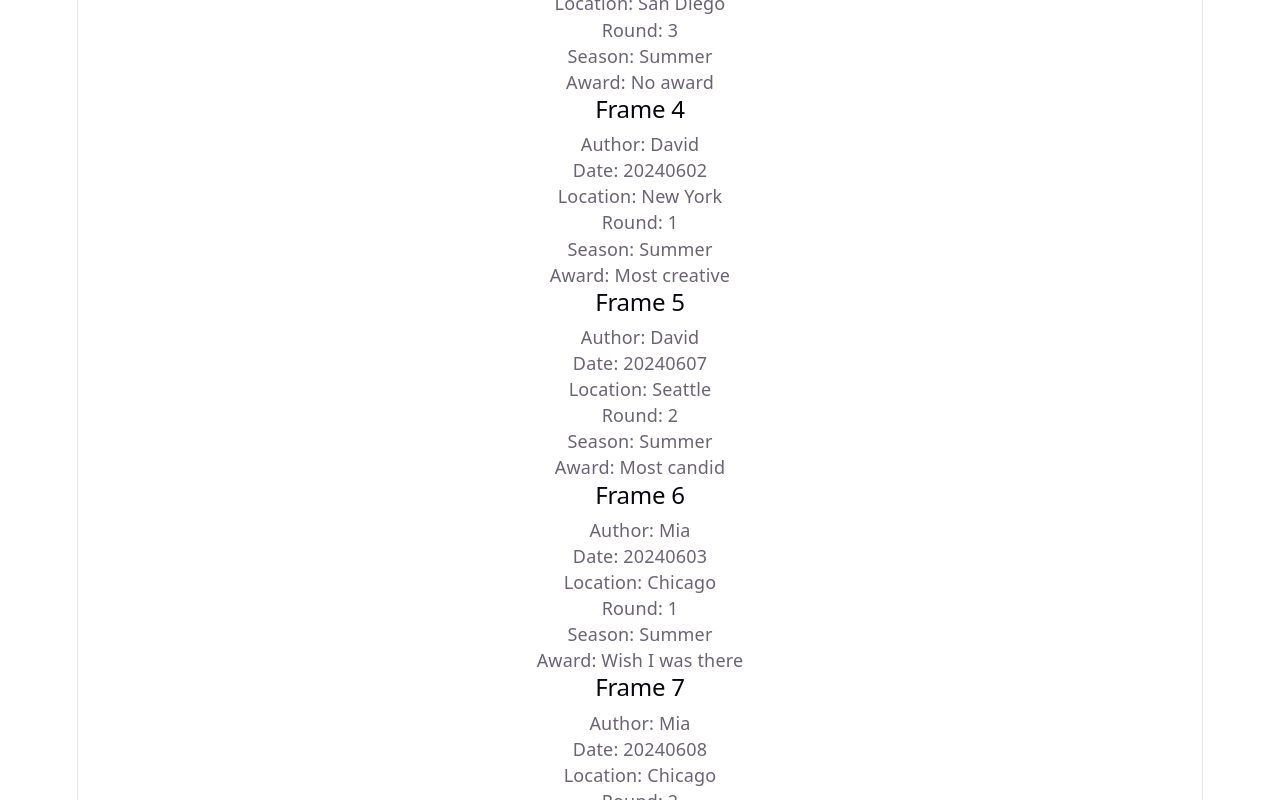
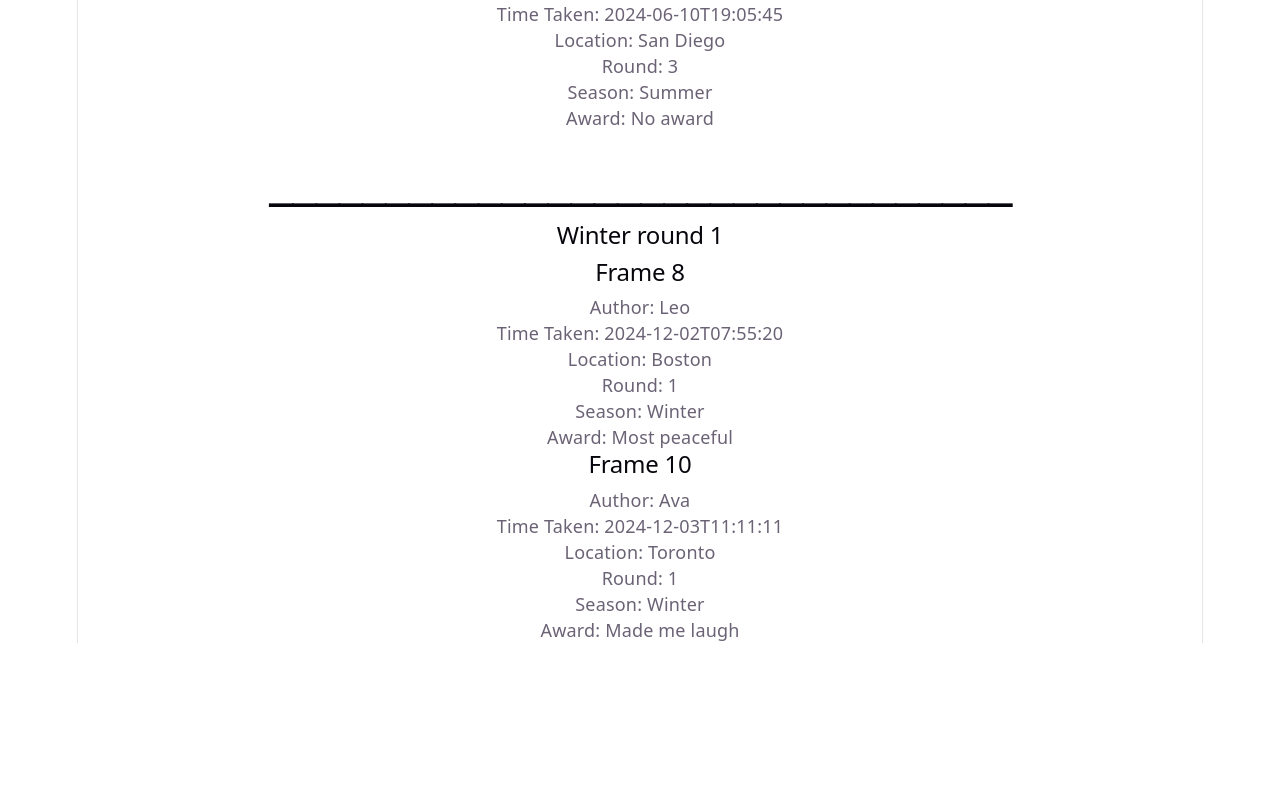
Before and after one commit to Idontknow0487/cheeseBurger, a React (Vite) app: page / in a window 1280 px wide. Shown: the part 600-1400 px from the top of the page. After the commit the page ends 1243 px from the top, so only its background shows below. Built offline with nearby package versions, Linux system fonts and the light colour scheme.

Commit message:
+ filtering logic

```diff
--- a/src/App.tsx
+++ b/src/App.tsx
@@ -1,13 +1,18 @@
 import './App.css'
+import { filterFrames } from './filterFrames'
+import type { FilterQuery } from './filterFrames'
 import type { Frame } from './types'
+
 
 function App() {
   const title = "Cheese Burger"
+
+  //mock data, time is going to have an option to be read from EXIF or user input.
   const frames: Frame[] = [
     {
       id: 1,
       author: "Ethan",
-      date: 20240601,
+      timeTaken: "2024-06-01T08:15:30",
       location: "New York",
       round: 1,
       season: "Summer",
@@ -16,7 +21,7 @@ function App() {
     {
       id: 2,
       author: "Ethan",
-      date: 20240605,
+      timeTaken: "2024-06-05T14:22:10",
       location: "Los Angeles",
       round: 2,
       season: "Summer",
@@ -25,7 +30,7 @@ function App() {
     {
       id: 3,
       author: "Ethan",
-      date: 20240610,
+      timeTaken: "2024-06-10T19:05:45",
       location: "San Diego",
       round: 3,
       season: "Summer",
@@ -34,7 +39,7 @@ function App() {
     {
       id: 4,
       author: "David",
-      date: 20240602,
+      timeTaken: "2024-06-02T09:40:05",
       location: "New York",
       round: 1,
       season: "Summer",
@@ -43,7 +48,7 @@ function App() {
     {
       id: 5,
       author: "David",
-      date: 20240607,
+      timeTaken: "2024-06-07T17:18:55",
       location: "Seattle",
       round: 2,
       season: "Summer",
@@ -52,7 +57,7 @@ function App() {
     {
       id: 6,
       author: "Mia",
-      date: 20240603,
+      timeTaken: "2024-06-03T12:00:00",
       location: "Chicago",
       round: 1,
       season: "Summer",
@@ -61,7 +66,7 @@ function App() {
     {
       id: 7,
       author: "Mia",
-      date: 20240608,
+      timeTaken: "2024-06-08T20:30:15",
       location: "Chicago",
       round: 2,
       season: "Summer",
@@ -70,7 +75,7 @@ function App() {
     {
       id: 8,
       author: "Leo",
-      date: 20241202,
+      timeTaken: "2024-12-02T07:55:20",
       location: "Boston",
       round: 1,
       season: "Winter",
@@ -79,7 +84,7 @@ function App() {
     {
       id: 9,
       author: "Leo",
-      date: 20241206,
+      timeTaken: "2024-12-06T16:42:08",
       location: "Montreal",
       round: 2,
       season: "Winter",
@@ -88,7 +93,7 @@ function App() {
     {
       id: 10,
       author: "Ava",
-      date: 20241203,
+      timeTaken: "2024-12-03T11:11:11",
       location: "Toronto",
       round: 1,
       season: "Winter",
@@ -99,17 +104,23 @@ function App() {
   return <>
     <h1>{title}</h1>
     <p>Welcome to the Cheese Burger app!</p>
-    <Grid frames={frames} />
+    <h2>Ethan in Summer</h2>
+    <Roll frames={frames} query={{ author: 'Ethan', season: 'Summer' }} />
+    <h1>________________________________</h1>
+    <h2>Winter round 1</h2>
+    <Roll frames={frames} query={{ season: 'Winter', round: 1 }} />
   </>
 }
 
 //reads the frame data
+//@param frame: Frame - the frame data to display
+//@return a card with the frame data
 function FrameCard({ frame }: { frame: Frame }) {
   return (
     <div className="card">
       <h2>Frame {frame.id}</h2>
       <p>Author: {frame.author}</p>
-      <p>Date: {frame.date}</p>
+      <p>Time Taken: {frame.timeTaken}</p>
       <p>Location: {frame.location}</p>
       <p>Round: {frame.round}</p>
       <p>Season: {frame.season}</p>
@@ -119,6 +130,8 @@ function FrameCard({ frame }: { frame: Frame }) {
 }
 
 //displays the frame data in a grid
+//@param frames: Frame[] - the frame data to display
+//@return a grid with the frame data
 function Grid({ frames }: { frames: Frame[] }) {
   return (
     <div className="grid">
@@ -128,4 +141,17 @@ function Grid({ frames }: { frames: Frame[] }) {
     </div>
   )
 }
+//filters the frames by author and displays them in a grid
+//@param frames: Frame[] - the frame data to filter
+//@param query: filterQuery - the filters to apply
+//@return a grid with the filtered frame data
+function Roll({ frames, query }: { frames: Frame[], query: FilterQuery }) {
+  const filteredFrames = filterFrames(frames, query)
+
+  return filteredFrames.length > 0 ? (
+    <Grid frames={filteredFrames} />
+  ) : (
+    <p>No frames found for this filter.</p>
+  )
+}
 export default App
--- /dev/null
+++ b/src/filterFrames.ts
@@ -0,0 +1,30 @@
+import{ type Frame } from "./types";
+
+export type FilterQuery = {
+    author?: string;
+    location?: string;
+    round?: number;
+    season?: string;
+    award?: string;
+}
+
+export function filterFrames(frames: Frame[], query: FilterQuery) {
+    return frames.filter(frame => {
+        if (query.author && frame.author !== query.author) {
+            return false;
+        }
+        if (query.location && frame.location !== query.location) {
+            return false;
+        }
+        if (query.round !== undefined && frame.round !== query.round) {
+            return false;
+        }
+        if (query.season && frame.season !== query.season) {
+            return false;
+        }
+        if (query.award && frame.award !== query.award) {
+            return false;
+        }
+        return true;
+    });
+}
--- a/src/types.ts
+++ b/src/types.ts
@@ -1,9 +1,10 @@
 export type Frame = {
     id: number;
     author: string;
-    date: number;
+    timeTaken: string;
     location: string;
     round: number;
     season: string;
     award: string;
-}
+    image?: string;
+};
```
